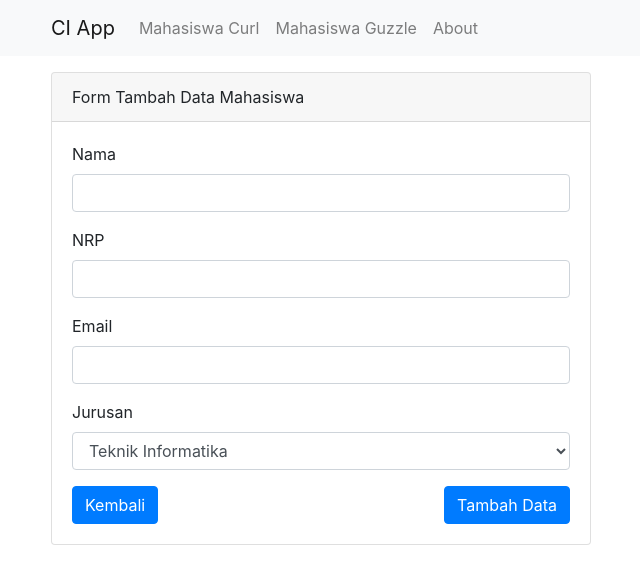
After one commit to nadiaamanda-22/rest-api-ci, a CodeIgniter app: page /rest-api-ci/mahasiswacurl/tambah in a window 1280 px wide. The commit adds this page. Shown: the top 584 px of the page, without its empty margins (34-674 px from the left). Run offline with CodeIgniter, Linux system fonts and the light colour scheme; some libraries are stand-ins or nearby versions.

Commit message:
feat : finished curl curd dan search

```diff
--- /dev/null
+++ b/rest-api-client/application/controllers/Mahasiswacurl.php
@@ -0,0 +1,80 @@
+<?php
+
+class Mahasiswacurl extends CI_Controller
+{
+    public function __construct()
+    {
+        parent::__construct();
+        $this->load->model('Mahasiswacrl_model');
+        $this->load->library('form_validation');
+    }
+
+    public function index()
+    {
+        $data['judul'] = 'Daftar Mahasiswa';
+        $data['mahasiswa'] = $this->Mahasiswacrl_model->getAllMahasiswa();
+        $nama = $this->input->post('nama');
+        if ($nama) {
+            $data['mahasiswa'] = $this->Mahasiswacrl_model->cariDataMahasiswa($nama);
+        }
+        $this->load->view('templates/header', $data);
+        $this->load->view('curl/index', $data);
+        $this->load->view('templates/footer');
+    }
+
+    public function tambah()
+    {
+        $data['judul'] = 'Form Tambah Data Mahasiswa';
+
+        $this->form_validation->set_rules('nama', 'Nama', 'required');
+        $this->form_validation->set_rules('nrp', 'NRP', 'required|numeric');
+        $this->form_validation->set_rules('email', 'Email', 'required|valid_email');
+
+        if ($this->form_validation->run() == false) {
+            $this->load->view('templates/header', $data);
+            $this->load->view('curl/tambah');
+            $this->load->view('templates/footer');
+        } else {
+            $this->Mahasiswacrl_model->tambahDataMahasiswa();
+            $this->session->set_flashdata('flash', 'Ditambahkan');
+            redirect('mahasiswacurl');
+        }
+    }
+
+    public function hapus($id)
+    {
+        $this->Mahasiswacrl_model->hapusDataMahasiswa($id);
+        $this->session->set_flashdata('flash', 'Dihapus');
+        redirect('mahasiswacurl');
+    }
+
+    public function detail($id)
+    {
+        $data['judul'] = 'Detail Data Mahasiswa';
+        $data['mahasiswa'] = $this->Mahasiswacrl_model->getMahasiswaById($id);
+        $this->load->view('templates/header', $data);
+        $this->load->view('curl/detail', $data);
+        $this->load->view('templates/footer');
+    }
+
+    public function ubah($id)
+    {
+        $data['judul'] = 'Form Ubah Data Mahasiswa';
+        $data['mahasiswa'] = $this->Mahasiswacrl_model->getMahasiswaById($id);
+        $data['jurusan'] = ['Teknik Informatika', 'Teknik Mesin', 'Teknik Planologi', 'Teknik Pangan', 'Teknik Lingkungan'];
+
+        $this->form_validation->set_rules('nama', 'Nama', 'required');
+        $this->form_validation->set_rules('nrp', 'NRP', 'required|numeric');
+        $this->form_validation->set_rules('email', 'Email', 'required|valid_email');
+
+        if ($this->form_validation->run() == false) {
+            $this->load->view('templates/header', $data);
+            $this->load->view('curl/ubah', $data);
+            $this->load->view('templates/footer');
+        } else {
+            $this->Mahasiswacrl_model->ubahDataMahasiswa();
+            $this->session->set_flashdata('flash', 'Diubah');
+            redirect('mahasiswacurl');
+        }
+    }
+}
--- /dev/null
+++ b/rest-api-client/application/models/Mahasiswacrl_model.php
@@ -0,0 +1,147 @@
+<?php
+
+class Mahasiswacrl_model extends CI_model
+{
+
+    private $_url;
+    private $_key;
+    private $_password;
+    private $_username;
+
+    public function __construct()
+    {
+        $this->_url = 'http://localhost/rest-api-ci/rest-api-server/mahasiswa';
+        $this->_key = 'nanad';
+        $this->_username = 'admin';
+        $this->_password = 'admin';
+    }
+
+    public function getAllMahasiswa()
+    {
+        $ch = curl_init();
+        curl_setopt($ch, CURLOPT_URL, $this->_url);
+        curl_setopt($ch, CURLOPT_RETURNTRANSFER, true);
+        curl_setopt($ch, CURLOPT_HTTPAUTH, CURLAUTH_BASIC);
+        curl_setopt($ch, CURLOPT_USERPWD, "$this->_username:$this->_password");
+        curl_setopt($ch, CURLOPT_HTTPHEADER, [
+            "key:$this->_key"
+        ]);
+
+        $result = curl_exec($ch);
+        curl_close($ch);
+
+        $response = json_decode($result, true);
+        return $response['data'];
+    }
+
+    public function tambahDataMahasiswa()
+    {
+        $data = http_build_query([
+            "nama" => $this->input->post('nama', true),
+            "nrp" => $this->input->post('nrp', true),
+            "email" => $this->input->post('email', true),
+            "jurusan" => $this->input->post('jurusan', true)
+        ]);
+
+        $ch = curl_init();
+        curl_setopt($ch, CURLOPT_URL, $this->_url);
+        curl_setopt($ch, CURLOPT_RETURNTRANSFER, true);
+        curl_setopt($ch, CURLOPT_HTTPAUTH, CURLAUTH_BASIC);
+        curl_setopt($ch, CURLOPT_USERPWD, "$this->_username:$this->_password");
+        curl_setopt($ch, CURLOPT_HTTPHEADER, [
+            "Type-Content:application/x-www-form-urlencoded",
+            "key:$this->_key"
+        ]);
+        curl_setopt($ch, CURLOPT_CUSTOMREQUEST, 'POST');
+        curl_setopt($ch, CURLOPT_POSTFIELDS, $data);
+
+        $result = curl_exec($ch);
+        curl_close($ch);
+
+        $response = json_decode($result, true);
+        return $response;
+    }
+
+    public function hapusDataMahasiswa($id)
+    {
+
+        $id = http_build_query([
+            'id' => $id
+        ]);
+
+        $ch = curl_init();
+        curl_setopt($ch, CURLOPT_URL, $this->_url);
+        curl_setopt($ch, CURLOPT_RETURNTRANSFER, true);
+        curl_setopt($ch, CURLOPT_HTTPAUTH, CURLAUTH_BASIC);
+        curl_setopt($ch, CURLOPT_USERPWD, "$this->_username:$this->_password");
+        curl_setopt($ch, CURLOPT_HTTPHEADER, [
+            "Type-Content:application/x-www-form-urlencoded",
+            "key:$this->_key"
+        ]);
+        curl_setopt($ch, CURLOPT_CUSTOMREQUEST, 'DELETE');
+        curl_setopt($ch, CURLOPT_POSTFIELDS, $id);
+        $result = curl_exec($ch);
+        curl_close($ch);
+        $response = json_decode($result, true);
+        return $response;
+    }
+
+    public function getMahasiswaById($id)
+    {
+        $ch = curl_init();
+        curl_setopt($ch, CURLOPT_URL, $this->_url . '?id=' . $id);
+        curl_setopt($ch, CURLOPT_RETURNTRANSFER, true);
+        curl_setopt($ch, CURLOPT_HTTPAUTH, CURLAUTH_BASIC);
+        curl_setopt($ch, CURLOPT_USERPWD, "$this->_username:$this->_password");
+        curl_setopt($ch, CURLOPT_HTTPHEADER, [
+            "key:$this->_key"
+        ]);
+        $result = curl_exec($ch);
+        curl_close($ch);
+
+        $response = json_decode($result, true);
+        return $response['data'][0];
+    }
+
+    public function ubahDataMahasiswa()
+    {
+        $data = http_build_query([
+            "nama" => $this->input->post('nama', true),
+            "nrp" => $this->input->post('nrp', true),
+            "email" => $this->input->post('email', true),
+            "jurusan" => $this->input->post('jurusan', true),
+            "id" => $this->input->post('id')
+        ]);
+
+        $ch = curl_init();
+        curl_setopt($ch, CURLOPT_URL, $this->_url);
+        curl_setopt($ch, CURLOPT_HTTPAUTH, CURLAUTH_BASIC);
+        curl_setopt($ch, CURLOPT_USERPWD, "$this->_username:$this->_password");
+        curl_setopt($ch, CURLOPT_HTTPHEADER, [
+            "Type-Content:application/x-www-form-urlencoded",
+            "key:$this->_key"
+        ]);
+        curl_setopt($ch, CURLOPT_CUSTOMREQUEST, 'PUT');
+        curl_setopt($ch, CURLOPT_POSTFIELDS, $data);
+        $result = curl_exec($ch);
+        curl_close($ch);
+        $response = json_decode($result, true);
+        return $response;
+    }
+
+    public function cariDataMahasiswa($nama)
+    {
+        $ch = curl_init();
+        curl_setopt($ch, CURLOPT_URL, $this->_url . '/search?nama=' . $nama);
+        curl_setopt($ch, CURLOPT_RETURNTRANSFER, true);
+        curl_setopt($ch, CURLOPT_HTTPAUTH, CURLAUTH_BASIC);
+        curl_setopt($ch, CURLOPT_USERPWD, "$this->_username:$this->_password");
+        curl_setopt($ch, CURLOPT_HTTPHEADER, [
+            "key:$this->_key"
+        ]);
+        $result = curl_exec($ch);
+        curl_close($ch);
+        $response = json_decode($result, true);
+        return $response['data'];
+    }
+}
--- /dev/null
+++ b/rest-api-client/application/views/curl/tambah.php
@@ -0,0 +1,48 @@
+<div class="container">
+
+    <div class="row mt-3">
+        <div class="col-md-6">
+
+            <div class="card">
+                <div class="card-header">
+                    Form Tambah Data Mahasiswa
+                </div>
+                <div class="card-body">
+                    <form action="" method="post">
+                        <div class="form-group">
+                            <label for="nama">Nama</label>
+                            <input type="text" name="nama" class="form-control" id="nama">
+                            <small class="form-text text-danger"><?= form_error('nama'); ?></small>
+                        </div>
+                        <div class="form-group">
+                            <label for="nrp">NRP</label>
+                            <input type="text" name="nrp" class="form-control" id="nrp" maxlength="5">
+                            <small class="form-text text-danger"><?= form_error('nrp'); ?></small>
+                        </div>
+                        <div class="form-group">
+                            <label for="email">Email</label>
+                            <input type="text" name="email" class="form-control" id="email">
+                            <small class="form-text text-danger"><?= form_error('email'); ?></small>
+                        </div>
+                        <div class="form-group">
+                            <label for="jurusan">Jurusan</label>
+                            <select class="form-control" id="jurusan" name="jurusan">
+                                <option value="Teknik Informatika">Teknik Informatika</option>
+                                <option value="Teknik Industri">Teknik Industri</option>
+                                <option value="Teknik Pangan">Teknik Pangan</option>
+                                <option value="Teknik Mesin">Teknik Mesin</option>
+                                <option value="Teknik Planologi">Teknik Planologi</option>
+                                <option value="Teknik Lingkungan">Teknik Lingkungan</option>
+                            </select>
+                        </div>
+                        <a href="<?= base_url(); ?>mahasiswacurl" class="btn btn-primary">Kembali</a>
+                        <button type="submit" name="tambah" class="btn btn-primary float-right">Tambah Data</button>
+                    </form>
+                </div>
+            </div>
+
+
+        </div>
+    </div>
+
+</div>
--- a/rest-api-client/application/views/templates/header.php
+++ b/rest-api-client/application/views/templates/header.php
@@ -26,9 +26,9 @@
       </button>
       <div class="collapse navbar-collapse" id="navbarNavAltMarkup">
         <div class="navbar-nav">
-          <a class="nav-item nav-link" href="<?= base_url(); ?>">Mahasiswa Curl
+          <a class="nav-item nav-link" href="<?= base_url('mahasiswacurl'); ?>">Mahasiswa Curl
             <span class="sr-only">(current)</span></a>
-          <a class="nav-item nav-link" href="<?= base_url(); ?>mahasiswaguzzle">Mahasiswa Guzzle</a>
+          <a class="nav-item nav-link" href="<?= base_url('mahasiswaguzzle'); ?>">Mahasiswa Guzzle</a>
           <a class="nav-item nav-link" href="#">About</a>
         </div>
       </div>
```
Also changed, not shown: rest-api-client/application/views/curl/detail.php (added, +20 -0 lines), rest-api-client/application/views/curl/index.php (added, +43 -0 lines), rest-api-client/application/views/curl/ubah.php (added, +50 -0 lines).
